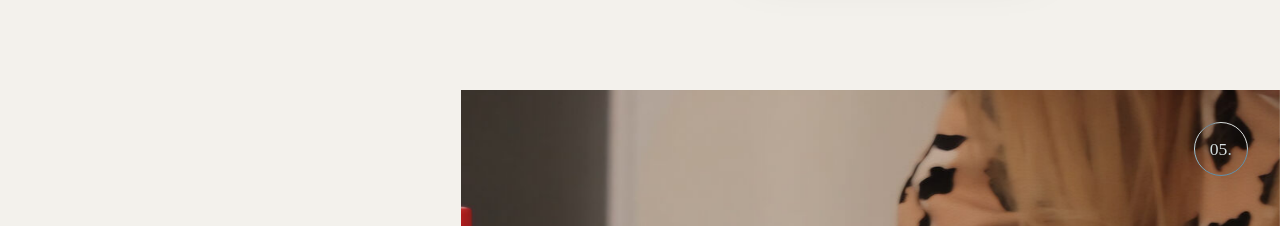
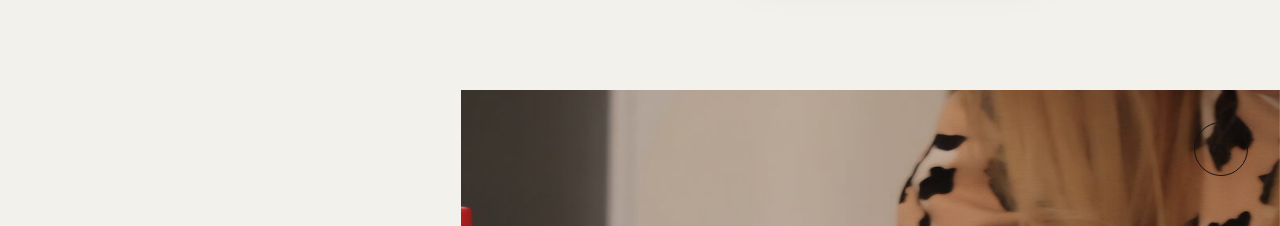
Before and after one commit to guadiez/portfolio, a React (Vite) app: page / in a window 1280 px wide. Shown: the part 3400-3626 px from the top of the page. Built offline with nearby package versions, Linux system fonts and the light colour scheme; a web font is replaced by a local one.

Commit message:
Update WorkSection.jsx

```diff
--- a/src/components/WorkSection.jsx
+++ b/src/components/WorkSection.jsx
@@ -36,8 +36,7 @@ export default function WorkSection({ work }) {
     >
       <PageBadge
         number={page}
-        light
-        className="absolute top-6 right-6 md:top-8 md:right-8 z-20 mix-blend-difference"
+        className="absolute top-6 right-6 md:top-8 md:right-8 z-20"
       />
 
       {/* Left column: thumbnails + title block */}
```
